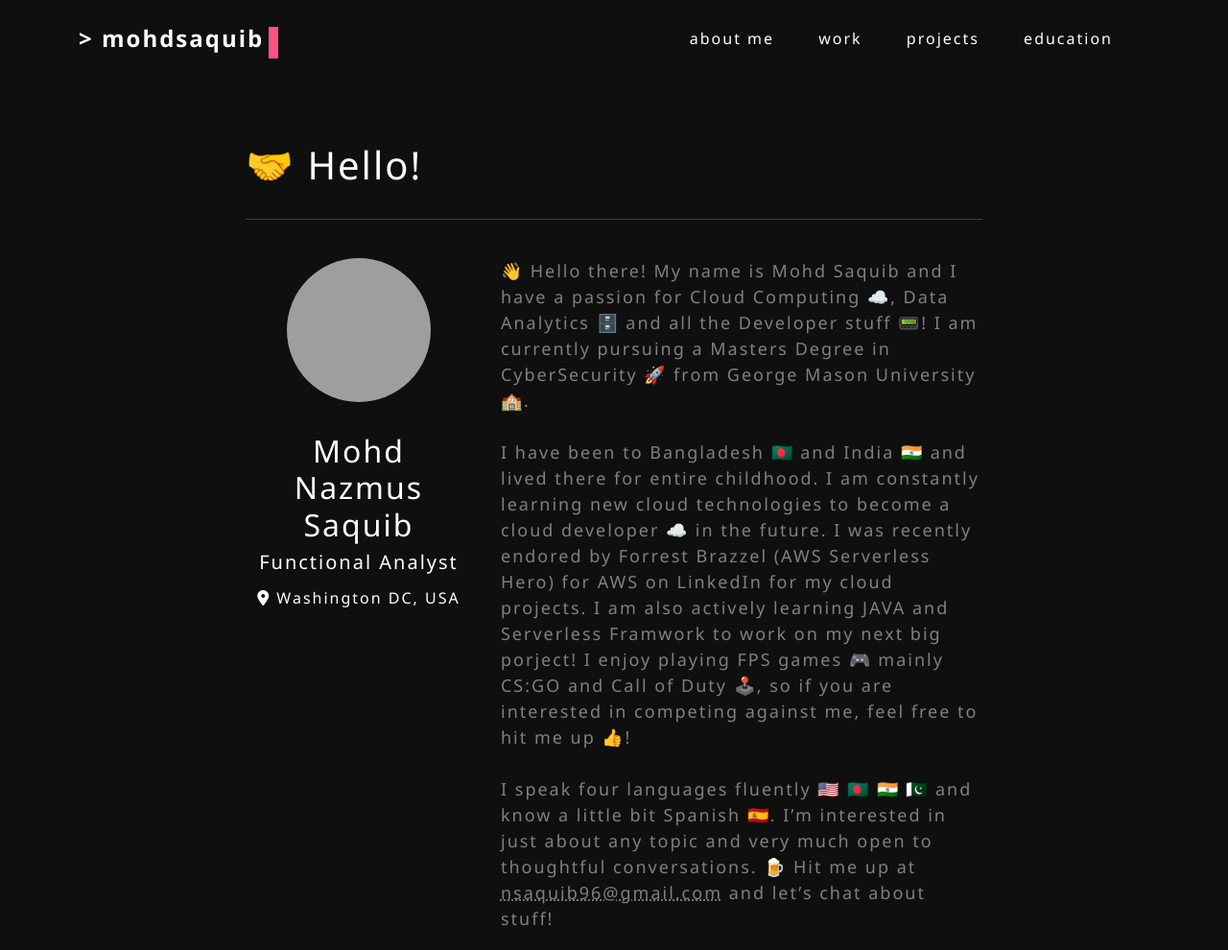
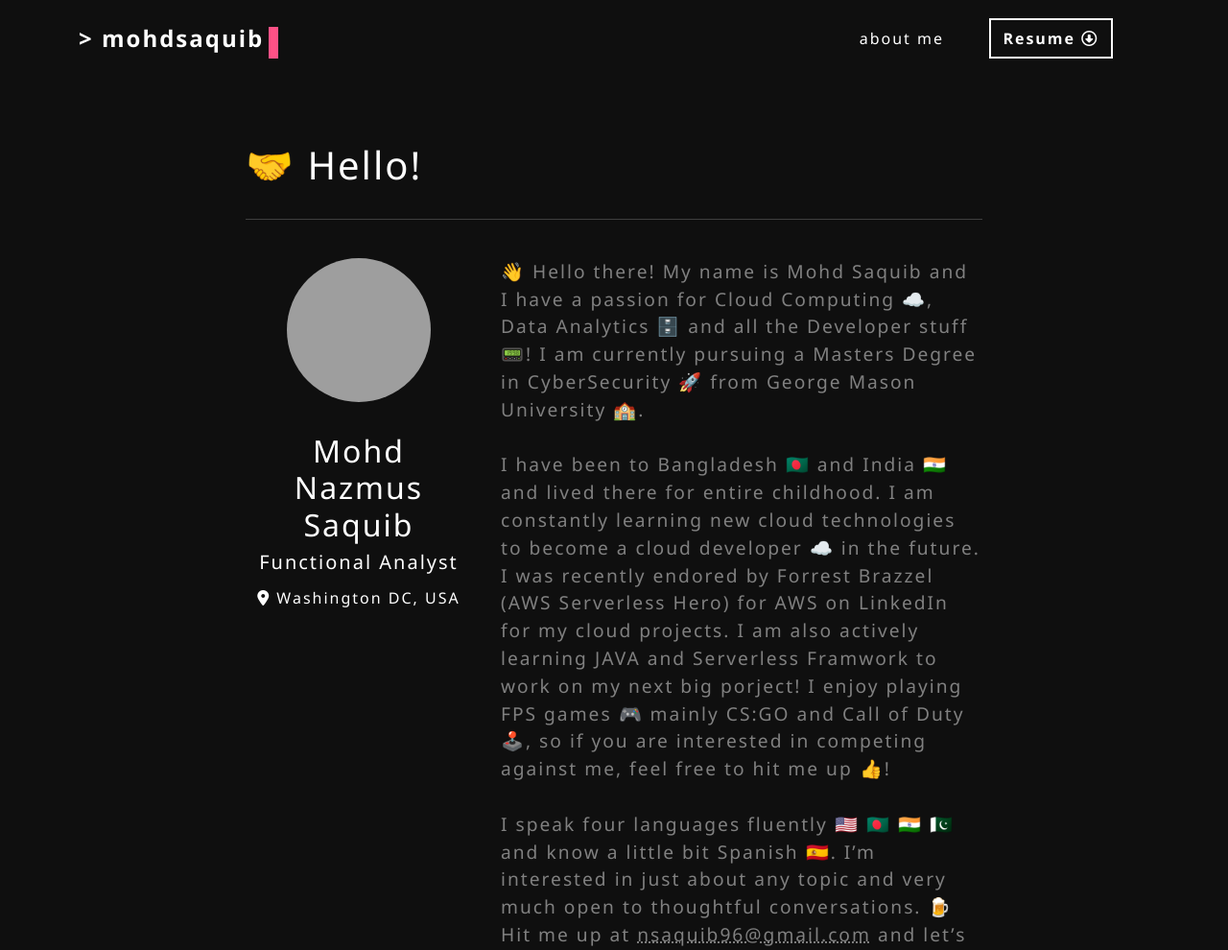
Before and after one commit to Naz513/mohdsaquib.com, a plain HTML site: page newIndex.html in a window 1280 px wide. Shown: the top 990 px of the page at 96% size. Drawn offline with nearby package versions, Linux system fonts and the light colour scheme; grey boxes are pictures that could not be loaded.

Commit message:
Added downloadble Resume

```diff
--- a/css/indexHeaderContent.css
+++ b/css/indexHeaderContent.css
@@ -14,7 +14,27 @@
 }
 
 .index-about-section p {
-    font-size: 1.125rem;
-    font-weight: 200;
+    font-size: 1.2rem;
     color: grey;
+    font-weight: 300;
 }
+
+
+.downloadResume a {
+    font-size: 1rem;
+    padding: 0.525rem 0.8rem;
+    color: #fff;
+    font-weight: 700;
+    line-height: 0.8;
+    border-color: white;
+    border-width: 2px;
+    border-style: solid;
+    margin: 0 0 1.25rem 0;
+    position: relative;
+}
+
+.downloadResume a:hover {
+    text-decoration: none;
+    background-color: white;
+    color: black !important;
+}
--- a/newIndex.html
+++ b/newIndex.html
@@ -67,9 +67,12 @@
 
             <ul id="menu">
                 <li><a href="content/about.html" class="cool-link">about me</a></li>
-                <li><a href="content/work.html" class="cool-link">work</a></li>
+                <!-- <li><a href="content/work.html" class="cool-link">work</a></li>
                 <li><a href="content/projectDetails.html" class="cool-link">projects</a></li>
-                <li><a href="content/education.html" class="cool-link">education</a></li>
+                <li><a href="content/education.html" class="cool-link">education</a></li> -->
+                <li class="downloadResume"><a href="/assets/Downloads/Mohd_Saquib_Resume_GeorgeMasonUniversity.pdf"
+                        target="_blank">Resume <i class="far fa-arrow-alt-circle-down"></i></a>
+                </li>
             </ul>
 
             <div id="toggle">
@@ -84,10 +87,13 @@
             <ul id="menu">
                 <li><a href="content/about.html">about me</a></li>
                 <li><a href="content/work.html">work</a></li>
-                <li><a href="content/projectDetails.html">projects</a></li>
+                <!-- <li><a href="content/projectDetails.html">projects</a></li>
                 <li><a href="content/education.html">education</a></li>
                 <li><a href="content/releaseNotes.html">release notes</a></li>
-                <li><a href="oldSite/index.html">previous site</a></li>
+                <li><a href="oldSite/index.html">previous site</a></li> -->
+                <li class="downloadResume"><a href="/assets/Downloads/Mohd_Saquib_Resume_GeorgeMasonUniversity.pdf"
+                        target="_blank">Resume <i class="far fa-arrow-alt-circle-down"></i></a>
+                </li>
             </ul>
         </div>
         <!--------------- navbar ends here --------------->
@@ -135,7 +141,9 @@
                         I speak four languages fluently 🇺🇸 🇧🇩 🇮🇳 🇵🇰 and know a little bit Spanish 🇪🇸. I’m
                         interested in just about any topic and very much open to thoughtful conversations. 🍺 Hit me up
                         at
-                        <u style="text-decoration: dotted underline;">nsaquib96@gmail.com</u> and let’s chat about
+                        <a href="mailto:nsaquib96@gmail.com"
+                            style="text-decoration: dotted underline; color: grey;">nsaquib96@gmail.com</a> and let’s
+                        chat about
                         stuff!
                     </p>
                 </div>
```
Also changed, not shown: content/projects/etlproject.html (+1 -1 lines), content/projects/resumeproject.html (+1 -1 lines), 1 other file.
